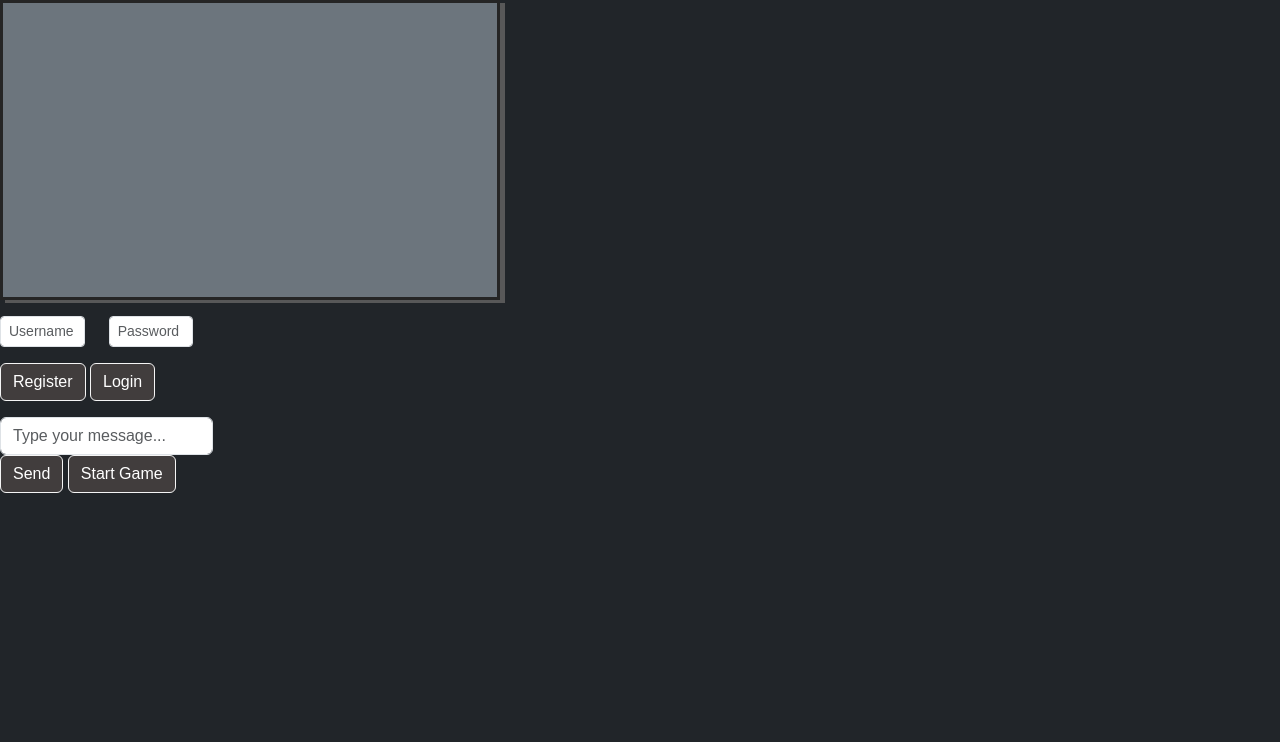
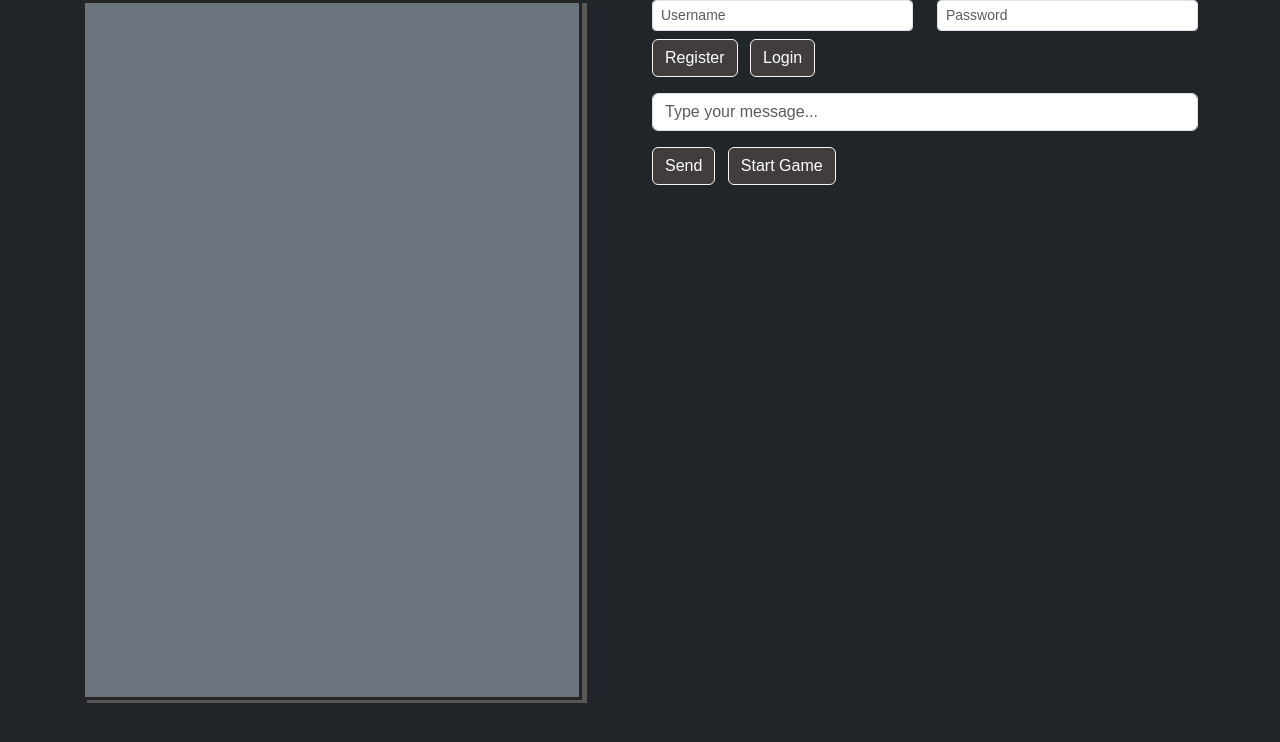
Before and after one commit to Tomvsa/websocket_chat, a website: page index.html in a window 1280 px wide. Drawn offline with nearby package versions, Linux system fonts and the light colour scheme; a web font is replaced by a local one.

Commit message:
mejoramos el estilo

```diff
--- a/index.html
+++ b/index.html
@@ -12,28 +12,45 @@
 </head>
 
 <body class="bg-dark text-white">
+    <div class="container">
+        <div class="row">
+            <div class="col-md-6">
                 <div id="chat" class="bg-secondary p-3 mb-3"></div>
+                <div id="game-board" class="mb-3">
+                    <div class="cell bg-secondary text-white" id="cell-0"></div>
+                    <div class="cell bg-secondary text-white" id="cell-1"></div>
+                    <div class="cell bg-secondary text-white" id="cell-2"></div>
+                    <div class="cell bg-secondary text-white" id="cell-3"></div>
+                    <div class="cell bg-secondary text-white" id="cell-4"></div>
+                    <div class="cell bg-secondary text-white" id="cell-5"></div>
+                    <div class="cell bg-secondary text-white" id="cell-6"></div>
+                    <div class="cell bg-secondary text-white" id="cell-7"></div>
+                    <div class="cell bg-secondary text-white" id="cell-8"></div>
+                </div>
+                <button id="reset-button" onclick="resetGame()" class="btn btn-primary">Reset</button>
+            </div>
+            <div class="col-md-6">
                 <div id="loginForm" class="mb-3">
                     <div class="row">
-          <div class="col-1">
-              <input type="text" id="usernameInput" class="form-control form-control-sm" placeholder="Username" autocomplete="off">
+                        <div class="col">
+                            <input type="text" id="usernameInput" class="form-control form-control-sm mb-2" placeholder="Username" autocomplete="off">
                         </div>
-          <div class="col-1">
-              <input type="password" id="passwordInput" class="form-control form-control-sm" placeholder="Password" autocomplete="off">
+                        <div class="col">
+                            <input type="password" id="passwordInput" class="form-control form-control-sm mb-2" placeholder="Password" autocomplete="off">
                         </div>
                     </div>
-      <div class="row mt-3">
+                    <div class="row">
                         <div class="col">
-              <button onclick="register()" class="btn btn-primary">Register</button>
+                            <button onclick="register()" class="btn btn-primary me-2">Register</button>
                             <button onclick="login()" class="btn btn-primary">Login</button>
                         </div>
                     </div>
                 </div>
-    <div class="col-sm-2">
-        <input type="text" id="messageInput" class="form-control" placeholder="Type your message..." autocomplete="off">
+                <div class="mb-3">
+                    <input type="text" id="messageInput" class="form-control mb-2" placeholder="Type your message..." autocomplete="off">
                 </div>
-    <div class="mb-3">
-        <button onclick="sendMessage()" class="btn btn-primary">Send</button>
+                <div>
+                    <button onclick="sendMessage()" class="btn btn-primary me-2">Send</button>
                     <button onclick="displayConnectedUsers()" class="btn btn-primary">Start Game</button>
                 </div>
                 <div id="usersList"></div>
@@ -54,19 +71,7 @@
                         </div>
                     </div>
                 </div>
-    <div id="game-board">
-        <div class="cell bg-secondary text-white" id="cell-0"></div>
-        <div class="cell bg-secondary text-white" id="cell-1"></div>
-        <div class="cell bg-secondary text-white" id="cell-2"></div>
-        <div class="cell bg-secondary text-white" id="cell-3"></div>
-        <div class="cell bg-secondary text-white" id="cell-4"></div>
-        <div class="cell bg-secondary text-white" id="cell-5"></div>
-        <div class="cell bg-secondary text-white" id="cell-6"></div>
-        <div class="cell bg-secondary text-white" id="cell-7"></div>
-        <div class="cell bg-secondary text-white" id="cell-8"></div>
             </div>
-    <button id="reset-button" onclick="resetGame()" class="btn btn-primary mt-3">Reset</button>
-    <script src="https://cdn.jsdelivr.net/npm/bootstrap@5.3.3/dist/js/bootstrap.bundle.min.js" integrity="sha384-YvpcrYf0tY3lHB60NNkmXc5s9fDVZLESaAA55NDzOxhy9GkcIdslK1eN7N6jIeHz" crossorigin="anonymous"></script>
-</body>
-
-</html>
+        </div>
+    </div>
+    <script src="https://cdn.jsdelivr.net/npm/bootstrap@5.3.3/dist/js/bootstrap.bundle.min.js" integrity="sha384-YvpcrYf0tY3lHB60NNkmXc5s9fDVZLESaAA55NDzOxhy9
--- a/styles.css
+++ b/styles.css
@@ -5,12 +5,13 @@ body {
 
 #chat {
   width: 500px;
-  height: 300px;
+  height: 700px;
   overflow-y: auto;
   border: 3px solid #252525;
   padding: 10px;
   margin-bottom: 10px;
   font-family: 'Child Chat', sans-serif;
+  font-size: large;
   box-shadow: 5px 3px rgb(88, 88, 88);
 }
 
```
Lines whose indentation alone changed are shown as unchanged.
